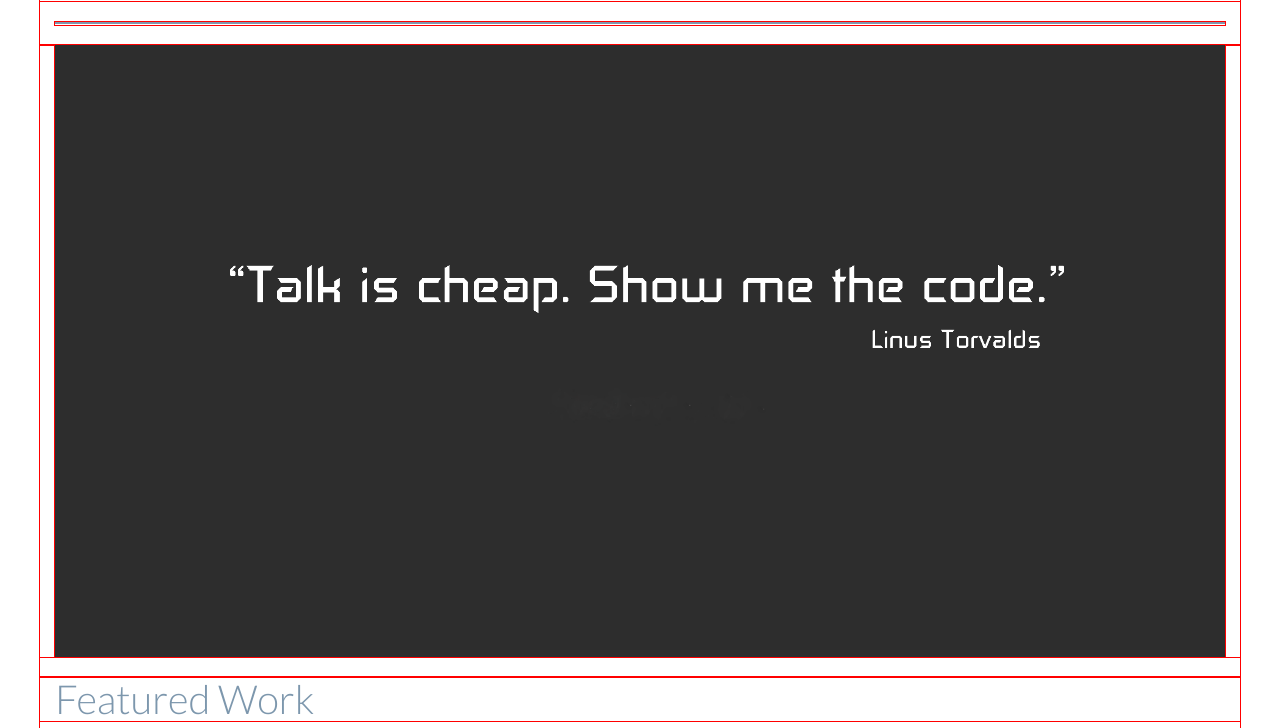
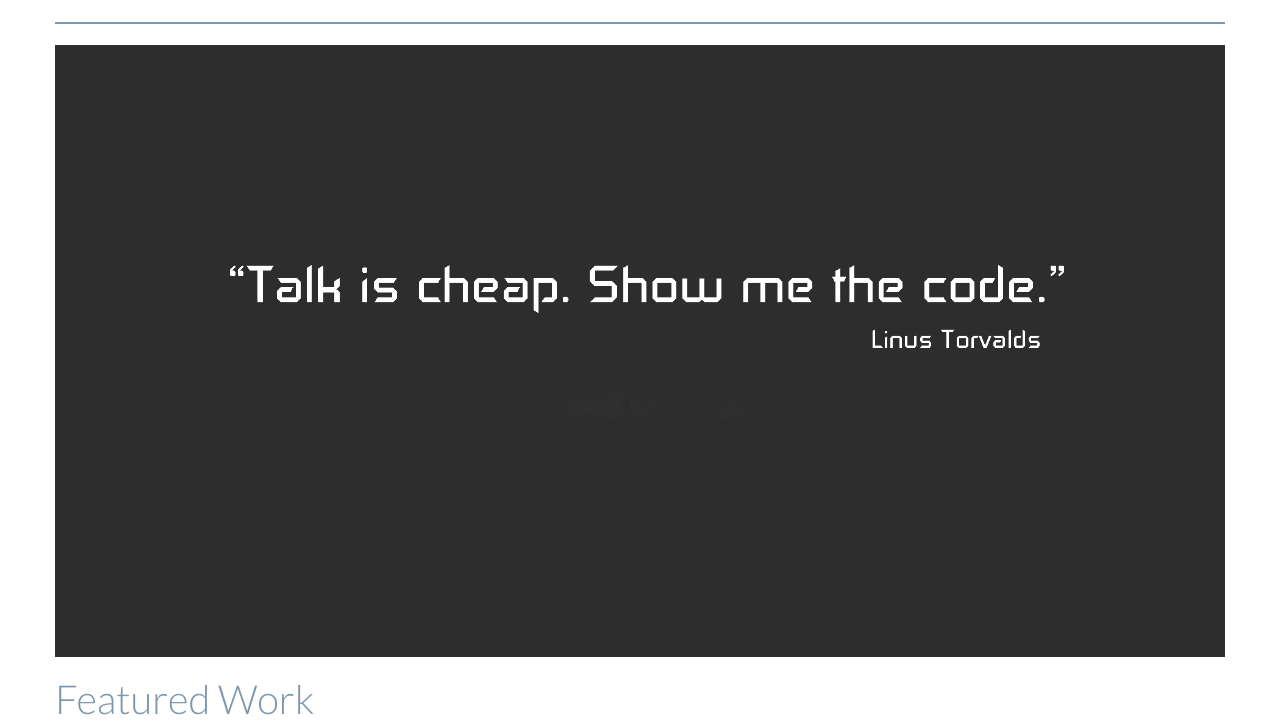
Before and after one commit to emi-git/responsive-portfolio, a plain HTML site: page index.html in a window 1280 px wide. Shown: the part 138-866 px from the top of the page. Drawn offline with Linux system fonts and the light colour scheme.

Commit message:
final check

```diff
--- a/css/main.css
+++ b/css/main.css
@@ -1,5 +1,5 @@
 * {
-    outline: 1px solid red !important;
+    /*outline: 1px solid red !important;*/   /*use for debug*/
     font-family: 'Lato', sans-serif;
     color: #2d3c49;
 }
```
Also changed, not shown: index.html (+0 -1 lines).
